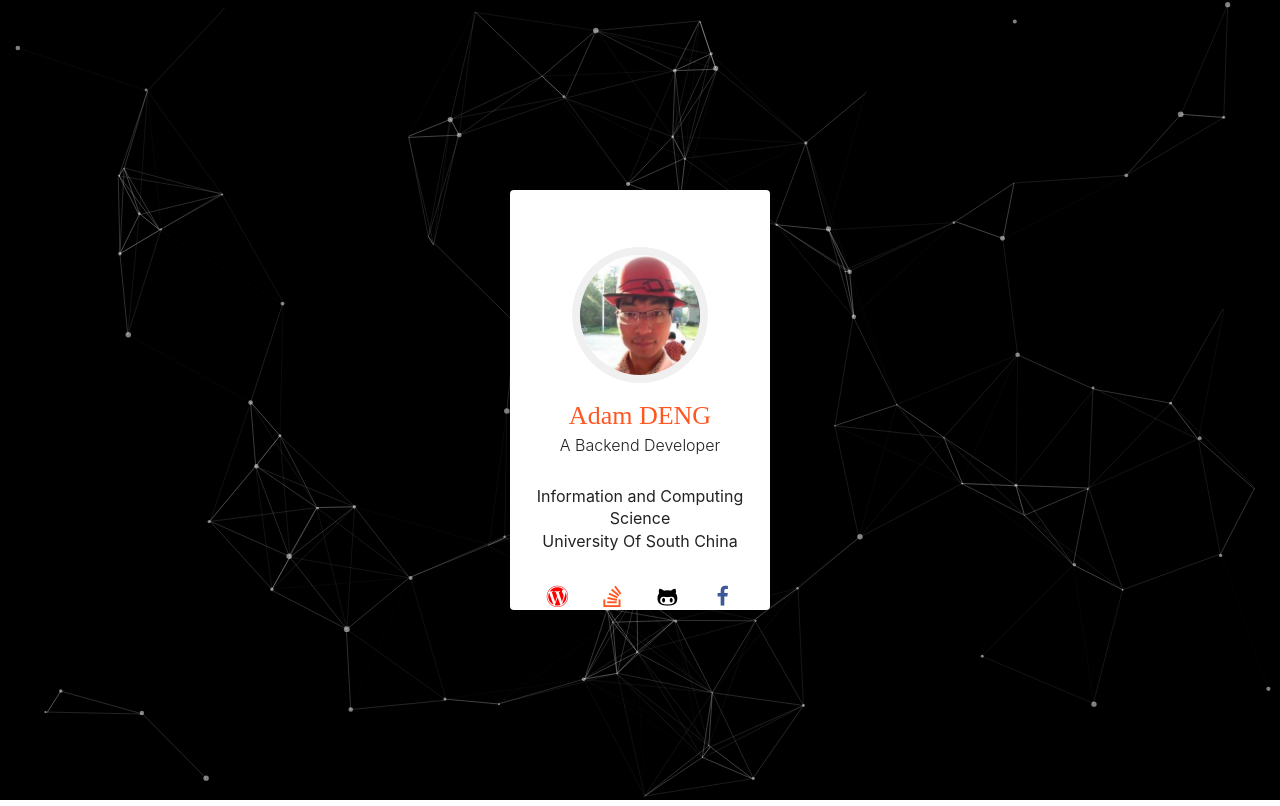
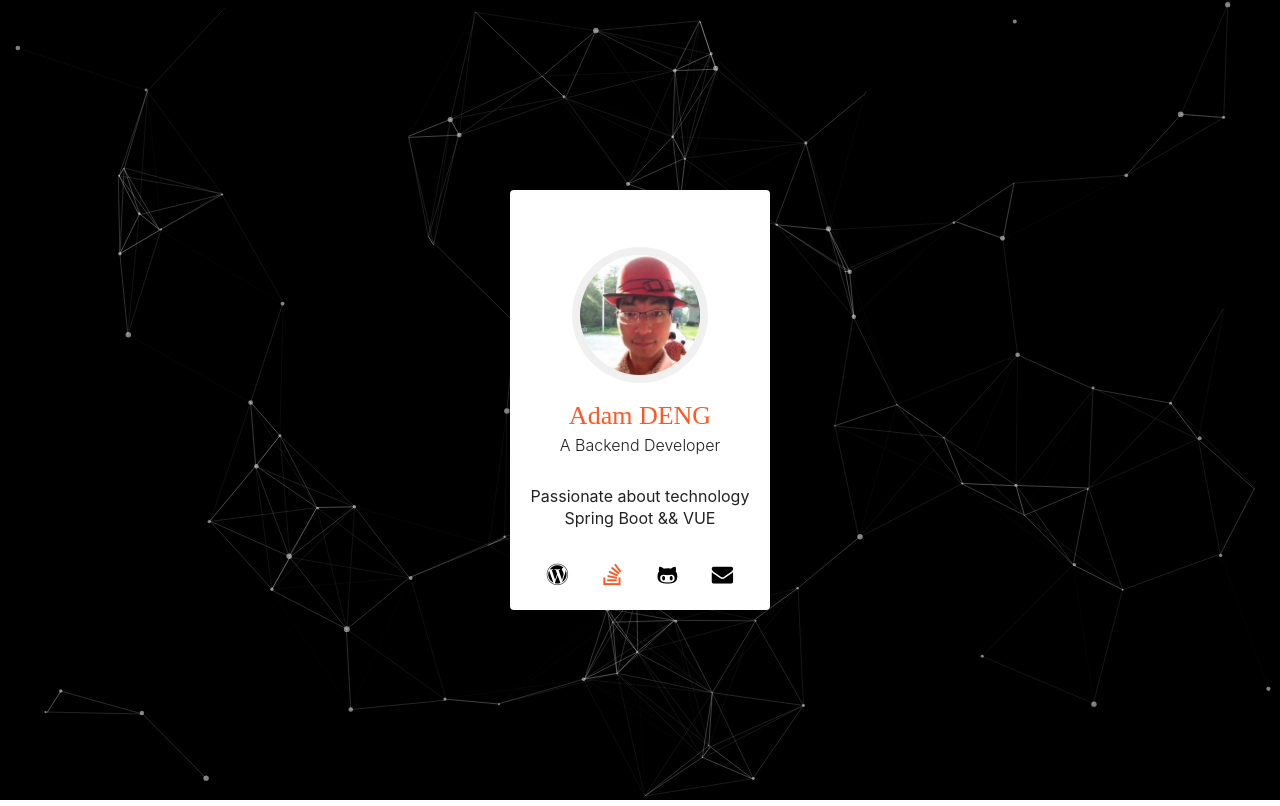
Before and after one commit to cbfmai/cbfmai.github.io, a plain HTML site: page index.html in a window 1280 px wide. Drawn offline with nearby package versions, Linux system fonts and the light colour scheme.

Commit message:
add mail address
Signed-off-by: Adam DENG <dengnandong@yunzsp.com>

```diff
--- a/css/main.css
+++ b/css/main.css
@@ -457,7 +457,7 @@ body.dragging .nav-pointer {
 
 .profile-social-links li a {
   display: inline-block;
-  color: red;
+  color: black;
   width: 30px;
   height: 30px;
   padding: 2px;
--- a/index.html
+++ b/index.html
@@ -56,9 +56,8 @@
 							<h2 class="unselectable">A Backend Developer</h2>
 						</header>
 						<div class="profile-bio">
-							<p class="unselectable">
-                                Information and Computing Science
-								<br>University Of South China
+							<p class="unselectable">Passionate about technology
+                                <br>Spring Boot && VUE
 							</p>
 						</div>
 						<!-- social links -->
@@ -79,8 +78,8 @@
 								</a>
 							</li>
 							<li>
-								<a target="_blank">
-									<i class="fa fa-lg fa-facebook"></i>
+								<a  target="_blank" href="mailto:adam.n.d.deng@foxmail.com">
+									<i class="fa fa-envelope fa-lg"></i>
 								</a>
 							</li>
 						</ul>
```
